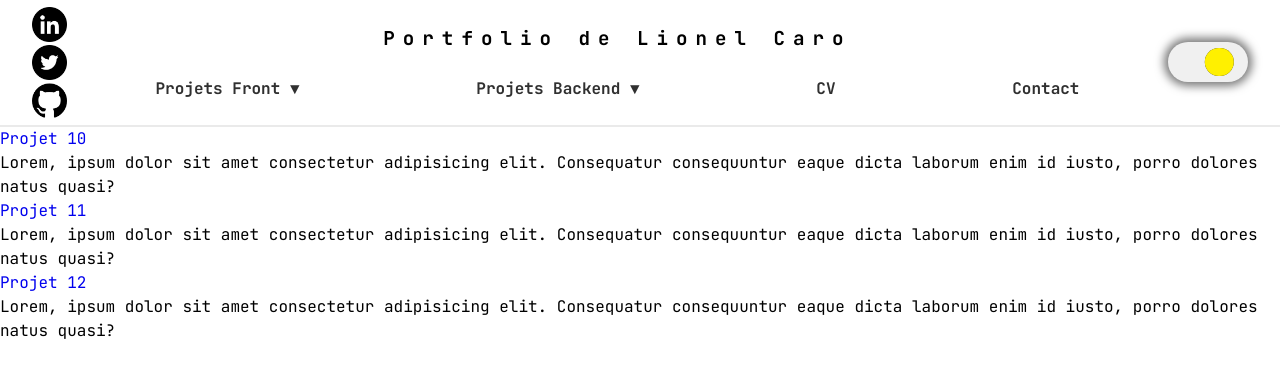
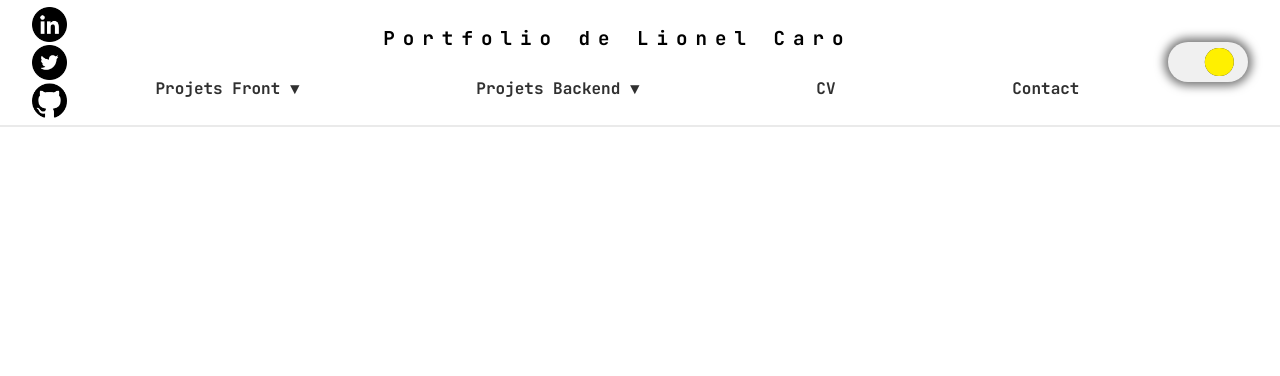
Before and after one commit to L-Caro/Portfolio, a plain HTML site: page Page principale/html/small_autres.html in a window 1280 px wide. Drawn offline with Linux system fonts and the light colour scheme.

```diff
--- a/Page principale/html/small_autres.html
+++ b/Page principale/html/small_autres.html
@@ -99,17 +99,6 @@
         </header>
         <main>
             <section class="small-main__articles">
-                <article class="small-main__article">
-                    <a href="#">Projet 10</a>
-                    <figcaption>Lorem, ipsum dolor sit amet consectetur adipisicing elit. Consequatur consequuntur eaque dicta laborum enim id iusto, porro dolores natus quasi?</figcaption>
-                </article>
-                <article class="small-main__article">
-                    <a href="#">Projet 11</a>
-                    <figcaption>Lorem, ipsum dolor sit amet consectetur adipisicing elit. Consequatur consequuntur eaque dicta laborum enim id iusto, porro dolores natus quasi?</figcaption>
-                </article><article class="small-main__article">
-                    <a href="#">Projet 12</a>
-                    <figcaption>Lorem, ipsum dolor sit amet consectetur adipisicing elit. Consequatur consequuntur eaque dicta laborum enim id iusto, porro dolores natus quasi?</figcaption>
-                </article>
             </section>
         </main>
 </div>
```
Also changed, not shown: Page principale/html/small_back.html (+0 -11 lines).
